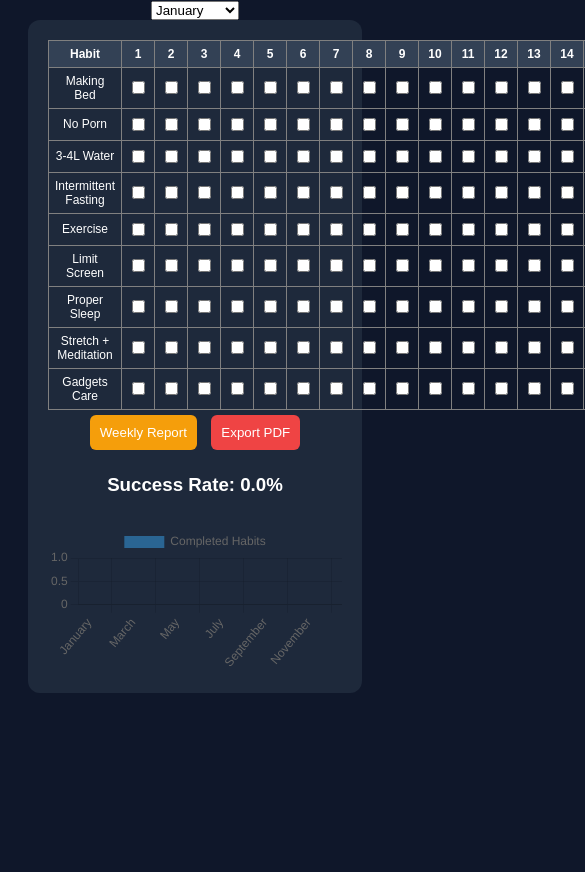
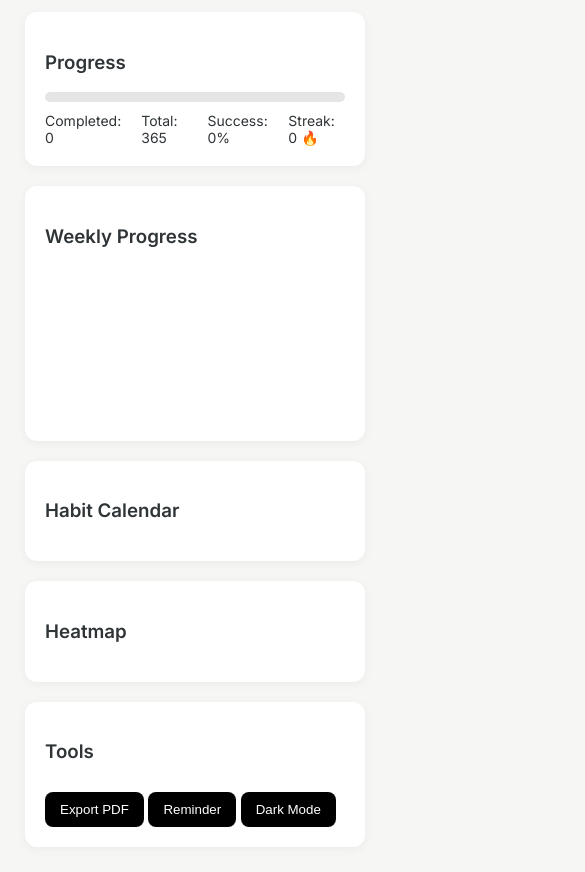
Before and after one commit to shhounackpal17-blip/Habit-Tracker-101, a plain HTML site: page index.html in a window 390 px wide. Shown: the part 95-967 px from the top of the page, 585 px wide, since content can reach past the window. Before the commit the page ends 844 px from the top, so only its background shows below. Drawn offline with nearby package versions, Linux system fonts and the light colour scheme.

Commit message:
Update index.html

```diff
--- a/index.html
+++ b/index.html
@@ -1,63 +1,117 @@
 <!DOCTYPE html>
-<html>
-
+<html lang="en">
 <head>
 
-<title>365 Habit Discipline Tracker</title>
+<meta charset="UTF-8">
+<meta name="viewport" content="width=device-width,initial-scale=1">
 
-<meta name="viewport" content="width=device-width, initial-scale=1">
+<title>365 Habit Tracker</title>
 
-<script src="https://cdn.jsdelivr.net/npm/chart.js"></script>
-<script src="https://cdnjs.cloudflare.com/ajax/libs/jspdf/2.5.1/jspdf.umd.min.js"></script>
+<link href="https://fonts.googleapis.com/css2?family=Inter:wght@300;400;600&display=swap" rel="stylesheet">
 
 <style>
 
 body{
-font-family:Arial;
-background:#0f172a;
-color:white;
-text-align:center;
-padding:20px;
+font-family:Inter;
+background:#f6f6f4;
+color:#2f3437;
+margin:0;
+padding:25px;
 }
 
 .container{
 max-width:900px;
 margin:auto;
-background:#1e293b;
+}
+
+h1{
+font-weight:600;
+}
+
+.card{
+background:white;
 padding:20px;
 border-radius:12px;
+margin-top:20px;
+box-shadow:0 2px 10px rgba(0,0,0,0.05);
 }
 
-table{
-margin:auto;
-border-collapse:collapse;
-overflow:auto;
+.month{
+margin-top:20px;
 }
 
-th,td{
-border:1px solid gray;
-padding:6px;
-font-size:12px;
+.days{
+display:grid;
+grid-template-columns:repeat(12,1fr);
+gap:6px;
+margin-top:10px;
 }
 
-th{
-background:#334155;
+.day input{
+width:18px;
+height:18px;
+}
+
+.progressbar{
+height:10px;
+background:#e5e5e5;
+border-radius:20px;
+margin-top:10px;
+overflow:hidden;
+}
+
+.bar{
+height:10px;
+background:#2ecc71;
+width:0%;
+}
+
+.stats{
+display:flex;
+gap:20px;
+margin-top:10px;
+font-size:14px;
 }
 
 button{
-padding:10px;
-margin:5px;
+margin-top:10px;
+padding:10px 15px;
 border:none;
-border-radius:6px;
+border-radius:8px;
+background:black;
+color:white;
 cursor:pointer;
 }
 
-.save{background:#22c55e;color:white;}
-.report{background:#f59e0b;color:white;}
-.export{background:#ef4444;color:white;}
+button:hover{
+opacity:0.8;
+}
 
-canvas{
-margin-top:30px;
+.heatmap{
+display:grid;
+grid-template-columns:repeat(30,10px);
+gap:4px;
+margin-top:15px;
+}
+
+.square{
+width:10px;
+height:10px;
+background:#eee;
+border-radius:2px;
+}
+
+.square.active{
+background:#2ecc71;
+}
+
+.dark{
+background:#1e1e1e;
+color:white;
+}
+
+.dark .card{
+background:#2c2c2c;
 }
 
 </style>
@@ -66,210 +120,218 @@
 
 <body>
 
-<h2>365 Discipline Tracker</h2>
-
-<select id="monthSelect"></select>
-
 <div class="container">
 
-<table id="habitTable"></table>
+<h1>365 Habit Tracker</h1>
 
-<button class="report" onclick="weeklyReport()">Weekly Report</button>
-<button class="export" onclick="exportPDF()">Export PDF</button>
+<div class="card">
 
-<h3 id="percentage"></h3>
+<h3>Progress</h3>
 
-<canvas id="progressChart"></canvas>
+<div class="progressbar">
+<div class="bar" id="bar"></div>
+</div>
+
+<div class="stats">
+<div>Completed: <span id="done">0</span></div>
+<div>Total: 365</div>
+<div>Success: <span id="percent">0</span>%</div>
+<div>Streak: <span id="streak">0</span> 🔥</div>
+</div>
 
 </div>
 
+<div class="card">
+
+<h3>Weekly Progress</h3>
+
+<canvas id="chart"></canvas>
+
+</div>
+
+<div class="card">
+
+<h3>Habit Calendar</h3>
+
+<div id="months"></div>
+
+</div>
+
+<div class="card">
+
+<h3>Heatmap</h3>
+
+<div class="heatmap" id="heatmap"></div>
+
+</div>
+
+<div class="card">
+
+<h3>Tools</h3>
+
+<button onclick="exportPDF()">Export PDF</button>
+<button onclick="setReminder()">Reminder</button>
+<button onclick="toggleDark()">Dark Mode</button>
+
+</div>
+
+</div>
+
+<script src="https://cdn.jsdelivr.net/npm/chart.js"></script>
+<script src="https://cdnjs.cloudflare.com/ajax/libs/jspdf/2.5.1/jspdf.umd.min.js"></script>
+
 <script>
 
-const habits=[
-"Making Bed",
-"No Porn",
-"3-4L Water",
-"Intermittent Fasting",
-"Exercise",
-"Limit Screen",
-"Proper Sleep",
-"Stretch + Meditation",
-"Gadgets Care"
+const monthsData=[
+["January",31],["February",28],["March",31],
+["April",30],["May",31],["June",30],
+["July",31],["August",31],["September",30],
+["October",31],["November",30],["December",31]
 ]
 
-const months=[
-"January","February","March","April","May","June",
-"July","August","September","October","November","December"
-]
+let months=document.getElementById("months")
+let heatmap=document.getElementById("heatmap")
 
-const days=[31,28,31,30,31,30,31,31,30,31,30,31]
+let dayIndex=0
 
-let table=document.getElementById("habitTable")
-let select=document.getElementById("monthSelect")
+monthsData.forEach(m=>{
 
-months.forEach((m,i)=>{
-let opt=document.createElement("option")
-opt.value=i
-opt.text=m
-select.appendChild(opt)
+let div=document.createElement("div")
+div.className="month"
+
+let title=document.createElement("h4")
+title.innerText=m[0]
+
+let days=document.createElement("div")
+days.className="days"
+
+for(let i=0;i<m[1];i++){
+
+let box=document.createElement("input")
+box.type="checkbox"
+box.dataset.day=dayIndex
+
+if(localStorage.getItem("day"+dayIndex)=="true")
+box.checked=true
+
+box.addEventListener("change",()=>{
+localStorage.setItem("day"+dayIndex,box.checked)
+update()
 })
 
-select.onchange=renderTable
+let wrap=document.createElement("div")
+wrap.className="day"
+wrap.appendChild(box)
 
-function renderTable(){
+days.appendChild(wrap)
 
-let m=select.value
-table.innerHTML=""
+let sq=document.createElement("div")
+sq.className="square"
+sq.id="sq"+dayIndex
+heatmap.appendChild(sq)
 
-let header="<tr><th>Habit</th>"
-
-for(let d=1;d<=days[m];d++){
-header+="<th>"+d+"</th>"
-}
-
-header+="</tr>"
-table.innerHTML+=header
-
-habits.forEach((h,hi)=>{
-
-let row="<tr><td>"+h+"</td>"
-
-for(let d=1;d<=days[m];d++){
-
-let key=m+"-"+hi+"-"+d
-
-row+=`<td><input type="checkbox"
-onchange="save('${key}',this.checked)"
-${localStorage.getItem(key)=='true'?'checked':''}></td>`
+dayIndex++
 
 }
 
-row+="</tr>"
-table.innerHTML+=row
+div.appendChild(title)
+div.appendChild(days)
+months.appendChild(div)
 
 })
 
-updateStats()
+function update(){
 
-}
+let done=0
+let streak=0
 
-function save(key,val){
+for(let i=0;i<365;i++){
 
-localStorage.setItem(key,val)
+let val=localStorage.getItem("day"+i)=="true"
 
-updateStats()
+let sq=document.getElementById("sq"+i)
 
-}
-
-function updateStats(){
-
-let total=0
-let done=0
-
-for(let i=0;i<localStorage.length;i++){
-
-let v=localStorage.getItem(localStorage.key(i))
-
-if(v==="true") done++
-
-total++
-
-}
-
-let percent=(done/total)*100||0
-
-document.getElementById("percentage").innerText=
-"Success Rate: "+percent.toFixed(1)+"%"
-
-drawGraph()
-
-}
-
-function weeklyReport(){
-
-let count=0
-
-for(let i=0;i<localStorage.length;i++){
-if(localStorage.getItem(localStorage.key(i))==="true")
-count++
-}
-
-alert("Total Completed Habits: "+count)
-
-}
-
-function drawGraph(){
-
-let labels=[]
-let data=[]
-
-for(let i=0;i<12;i++){
-
-let c=0
-
-for(let key in localStorage){
-
-if(key.startsWith(i+"-") && localStorage[key]=="true"){
-c++
+if(val){
+done++
+sq.classList.add("active")
+streak++
+}else{
+sq.classList.remove("active")
+streak=0
 }
 
 }
 
-labels.push(months[i])
-data.push(c)
+let percent=Math.round(done/365100)
+
+document.getElementById("done").innerText=done
+document.getElementById("percent").innerText=percent
+document.getElementById("streak").innerText=streak
+
+document.getElementById("bar").style.width=percent+"%"
+
+updateChart(done)
 
 }
 
-new Chart(document.getElementById("progressChart"),{
+let chart=new Chart(document.getElementById("chart"),{
+type:"line",
+data:{
+labels:["Week1","Week2","Week3","Week4"],
+datasets:[{label:"Progress",data:[0,0,0,0],borderWidth:3}]
+}
+})
 
-type:"bar",
+function updateChart(done){
 
-data:{
-labels:labels,
-datasets:[{
-label:"Completed Habits",
-data:data
-}]
-}
+chart.data.datasets[0].data=[
+done0.25,
+done0.5,
+done0.75,
+done
+]
 
-})
+chart.update()
 
 }
 
 function exportPDF(){
 
-let {jsPDF}=window.jspdf
-let pdf=new jsPDF()
+const {jsPDF}=window.jspdf
+let doc=new jsPDF()
 
-pdf.text("Habit Discipline Report",20,20)
+let done=0
 
-let y=40
+for(let i=0;i<365;i++)
+if(localStorage.getItem("day"+i)=="true")
+done++
 
-for(let i=0;i<localStorage.length;i++){
+doc.text("Habit Tracker Report",20,20)
+doc.text("Completed Days: "+done,20,40)
 
-pdf.text(localStorage.key(i)+" : "+localStorage.getItem(localStorage.key(i)),20,y)
-y+=8
+doc.save("habit-report.pdf")
 
 }
 
-pdf.save("habit-report.pdf")
+function setReminder(){
+
+Notification.requestPermission().then(p=>{
+if(p=="granted"){
+new Notification("Habit Reminder","Don't forget today's habit!")
+}
+})
 
 }
 
-if(Notification.permission!=="granted"){
-Notification.requestPermission()
+function toggleDark(){
+
+document.body.classList.toggle("dark")
+
 }
 
-setInterval(()=>{
-new Notification("Habit Reminder",{
-body:"Complete your habits today!"
-})
-},1000*60*60*6)
-
-renderTable()
+update()
 
 </script>
 
 </body>
-
 </html>
```
